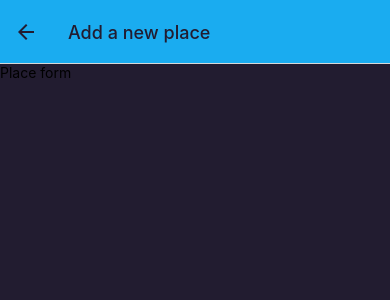
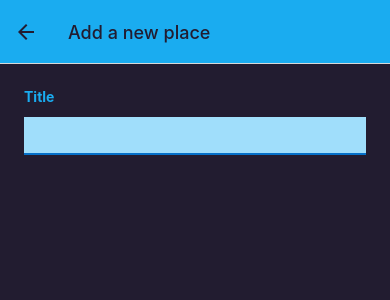
Before and after one commit to niteshsaxena03/FavouritePlaces, a React Native app: screen /AddPlace in a window 390 px wide. Shown: the top 300 px of the page. Built offline with nearby package versions, Linux system fonts and the light colour scheme.

Commit message:
Working on the places form and styling it

```diff
--- a/components/Places/PlaceForm.js
+++ b/components/Places/PlaceForm.js
@@ -1,10 +1,41 @@
-import { Text, View } from "react-native";
+import { ScrollView, Text, TextInput, View, StyleSheet } from "react-native";
+import { useState } from "react";
+import { Colors } from "../../constants/colors";
 
-function PlaceForm(){
+function PlaceForm() {
+  const [enteredTitle, setEnteredTitle] = useState("");
+
+  function changeTitleHandler(enteredTitle) {
+    setEnteredTitle(enteredTitle);
+  }
   return (
-    <View>
-        <Text>Place form</Text>
-    </View>
-  )
+    <ScrollView style={styles.form}>
+      <View>
+        <Text style={styles.label}>Title</Text>
+        <TextInput style={styles.input} onChangeText={changeTitleHandler} value={enteredTitle} />
+      </View>
+    </ScrollView>
+  );
 }
 export default PlaceForm;
+
+const styles = StyleSheet.create({
+  form: {
+    flex: 1,
+    padding: 24,
+  },
+  label: {
+    fontWeight: "bold",
+    marginBottom: 4,
+    color: Colors.primary500,
+  },
+  input: {
+    borderBottomColor: Colors.primary700,
+    marginVertical: 8,
+    paddingHorizontal: 4,
+    fontSize: 16,
+    paddingVertical: 8,
+    borderBottomWidth: 2,
+    backgroundColor: Colors.primary100,
+  },
+});
```
